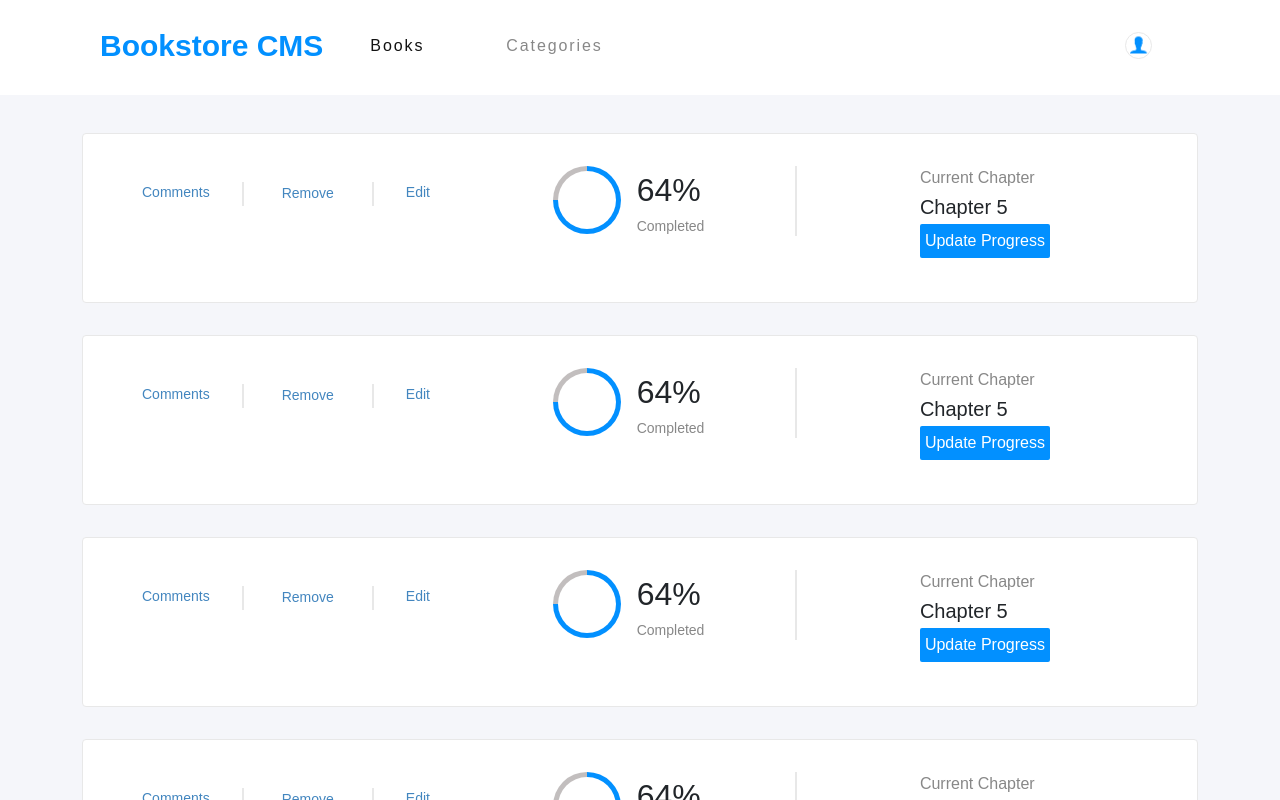
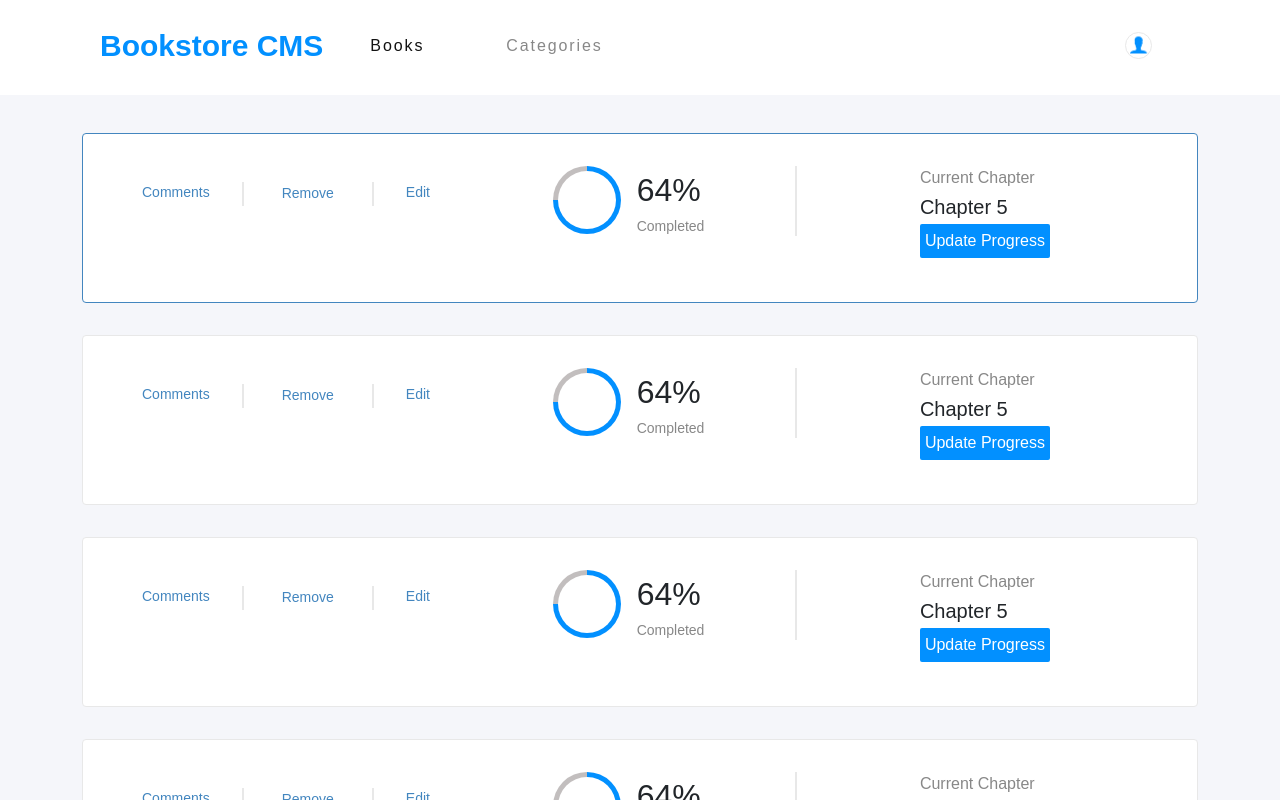
Before and after one commit to NalianAchei2020/bookstore, a React (Create React App) app: page / in a window 1280 px wide. In both pictures the pointer is over the element 640 px from the left and 218 px from the top of the page. Shown: the top 800 px of the page. Built offline with nearby package versions, Linux system fonts and the light colour scheme; no server answers; a web font is replaced by a local one.

Commit message:
make changes

```diff
--- a/src/components/style.css
+++ b/src/components/style.css
@@ -84,6 +84,9 @@ a {
   margin-bottom: 2em;
   display: flex;
   justify-content: space-between;
+}
+.Lesson-Panel:hover {
+  border: solid 1px #4386bf;
 }
 
 .data-list h4 {
@@ -192,8 +195,7 @@ select {
   height: 4.25rem;
   border-radius: 50%;
   border: solid 5px transparent;
-  background-image:
-    linear-gradient(white, white),
+  background-image: linear-gradient(white, white),
     conic-gradient(
       #0290ff 0deg,
       #0290ff 90deg,
```
